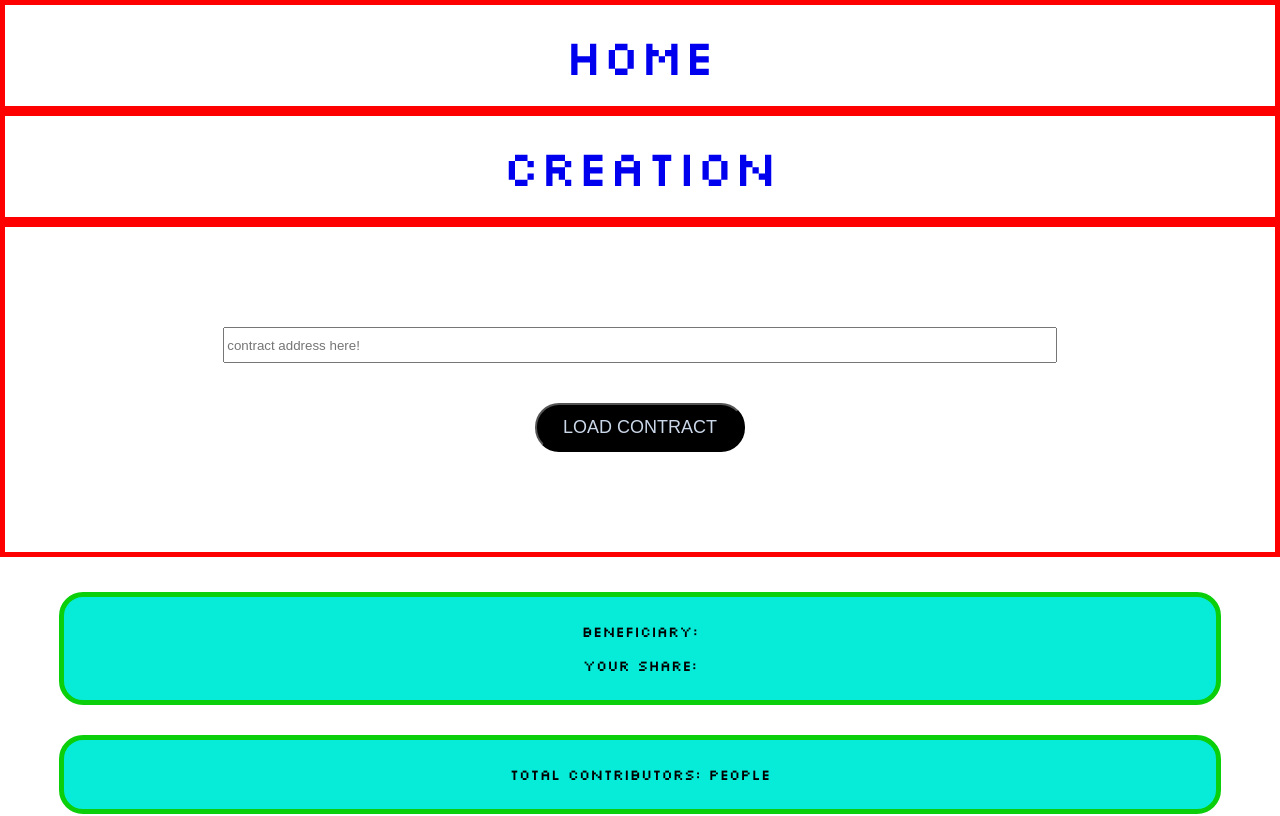
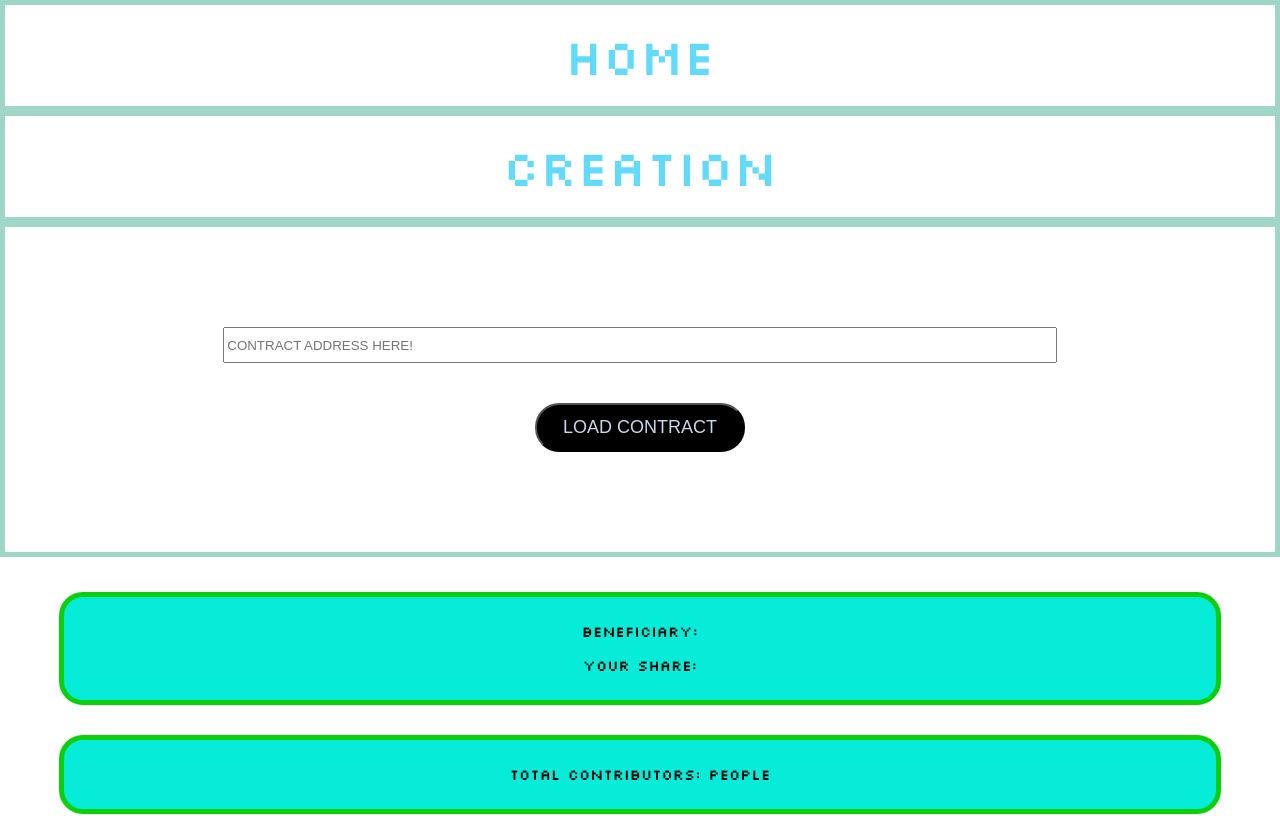
Before and after one commit to Banksy-said-hi/Dong-React, a React (Create React App) app: page /payment in a window 1280 px wide. Shown: the top 816 px of the page. Built offline with nearby package versions, Linux system fonts and the light colour scheme.

Commit message:
Changed app colors

```diff
--- a/src/App.css
+++ b/src/App.css
@@ -77,7 +77,7 @@
   text-align: center;
   padding-top: 100px;
   padding-bottom: 100px;
-  border: 5px red solid;
+  border: 5px rgb(160, 214, 199) solid;
   /* margin-top: 30px; */
 }
 
@@ -120,7 +120,7 @@
 
 .home-card h1 {
   text-decoration: none;
-  color: red;
+  color: #61dafb;
   font-family: "Silkscreen";
   font-size: 40px;
 }
@@ -134,7 +134,7 @@
 }
 
 .navigator-card {
-  border: 5px red solid;
+  border: 5px rgb(160, 214, 199) solid;
   text-align: center;
   margin: 0;
   padding-top: 18px;
@@ -142,10 +142,11 @@
   font-size: 50px;
   font-family: "Silkscreen";
   font-weight: lighter;
+  color: #61dafb;
 }
 
 .payment-card {
-  border: 5px red solid;
+  border: 5px rgb(160, 214, 199) solid;
   background-color: #61dafb;
   margin-top: 30px;
   margin-bottom: 20px;
--- a/src/components/Creation.js
+++ b/src/components/Creation.js
@@ -78,7 +78,7 @@ function Creation() {
                 </form>
                 <Link className="link" to="/payment"><div className="navigator-card">Payment</div></Link>
 
-{/*
+                {/*
                 <div className="div1">
                     <p>Contract Address:  <b>{newContract}</b></p>
                     <div>{image}</div>
--- a/src/components/Payment.js
+++ b/src/components/Payment.js
@@ -129,7 +129,7 @@ function Payment() {
             <Link className="link" to="/creation"><div className="navigator-card">Creation</div></Link>
 
             <form className="form" onSubmit={loadContract}>
-                <input type="text" placeholder="contract address here!" onChange={handleLoadAddressChange}></input><br></br>
+                <input type="text" placeholder="CONTRACT ADDRESS HERE!" onChange={handleLoadAddressChange}></input><br></br>
                 <input className="button" type="submit" value="LOAD CONTRACT"></input>
             </form>
 
```
